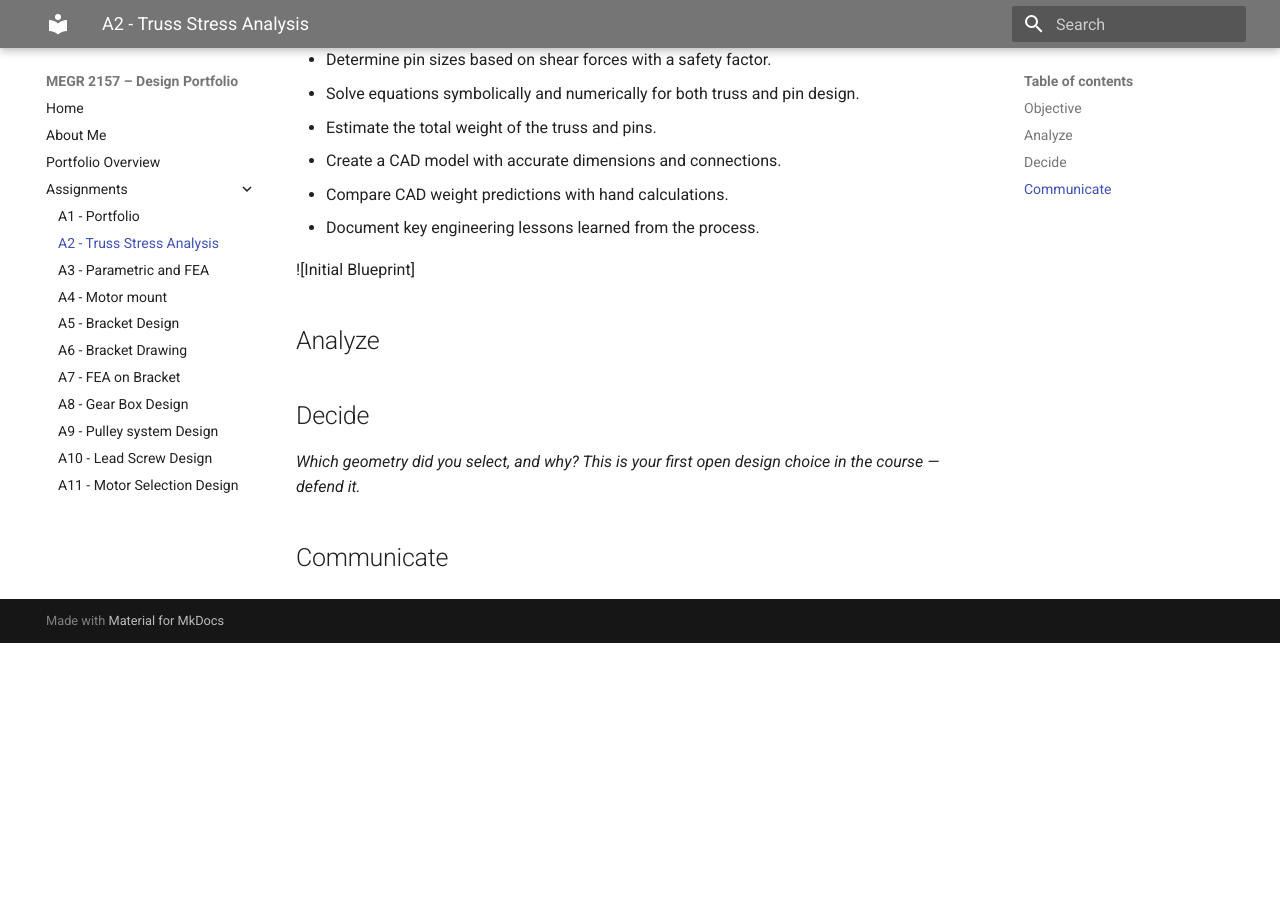
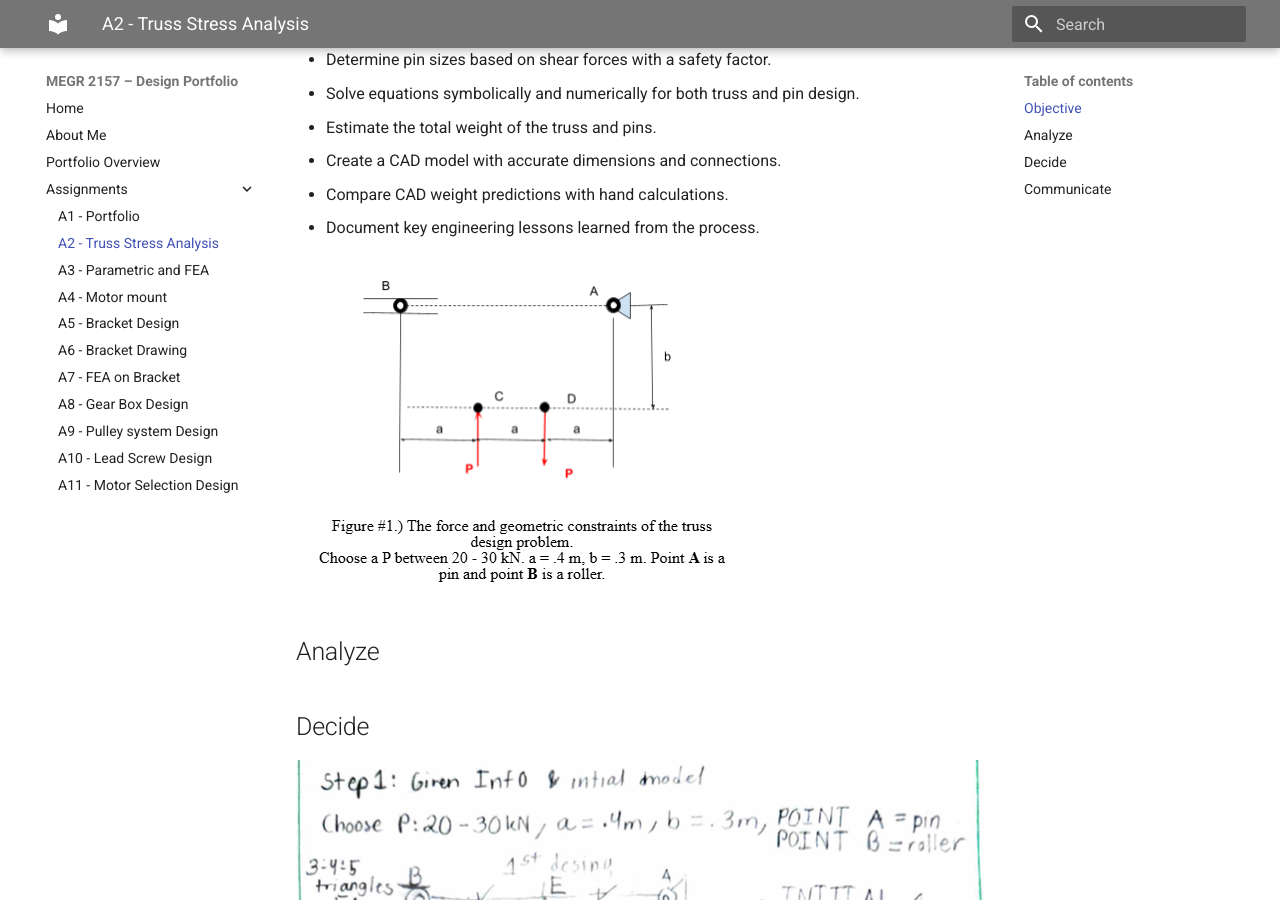
Before and after one commit to JHernPR/MEGR-2157-portfolio, an MkDocs documentation site: the page built from docs/assignments/A02/index.md, in a window 1280 px wide and 900 px high, scrolled down 428 px. Built offline with MkDocs 1.6.1 and Material for MkDocs 9.7.7, drawn with Linux system fonts in a browser that asks for light colours; before the commit the page ends 1071 px from its top, so only the background shows below that.

Commit message:
Update index.md

```diff
--- a/docs/assignments/A02/index.md
+++ b/docs/assignments/A02/index.md
@@ -13,12 +13,14 @@ The purpose of this assignment was to design a truss with given parameters and d
 + Compare CAD weight predictions with hand calculations.
 + Document key engineering lessons learned from the process.
 
-![Initial Blueprint]
+![Initial Blueprint](A2_blueprint.PNG)
 ## Analyze
 
 
 
 ## Decide
+
+![Initial Blueprint](A2_Initial_design.PNG)
 _Which geometry did you select, and why? This is your first open design choice in the course — defend it._
 
 ## Communicate
```
